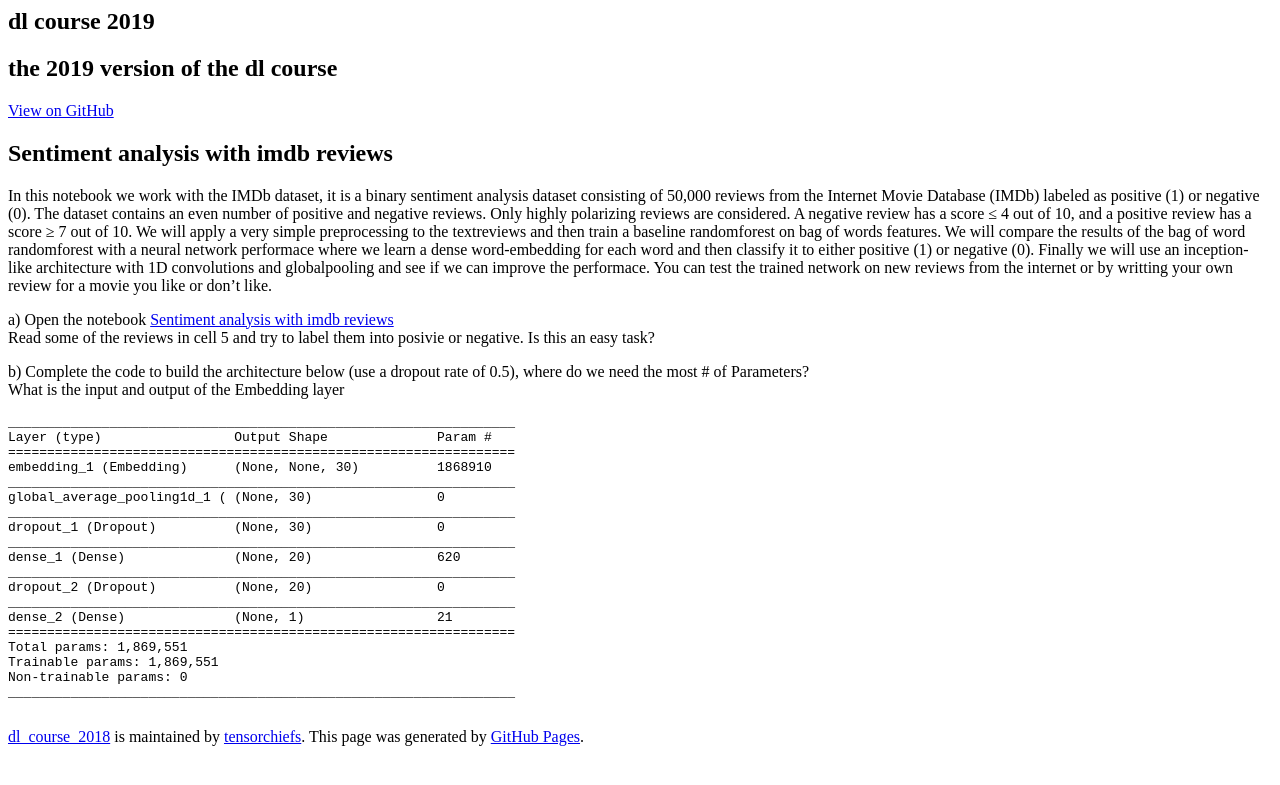
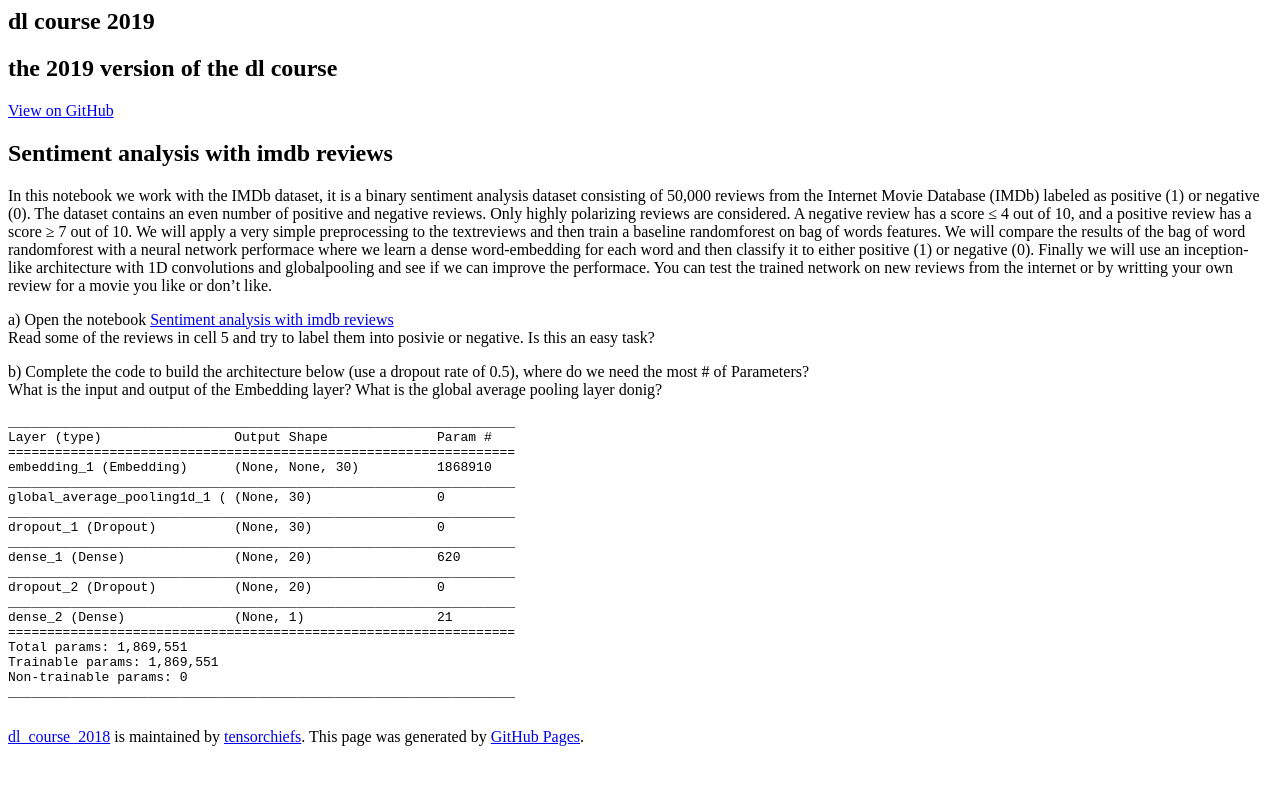
Before and after one commit to tensorchiefs/dl_course_2018, a Jekyll site: the page built from docs/exercises/Sentiment_analysis_with_imdb_reviews.md, in a window 1280 px wide. Shown: the top 785 px of the page. Built offline with Jekyll 4.4.1, drawn with Linux system fonts in a browser that asks for light colours; a script that is not in the unit is left out; the repository's description, which GitHub fills in, is left out.

Commit message:
Update Sentiment_analysis_with_imdb_reviews.md

````diff
--- a/docs/exercises/Sentiment_analysis_with_imdb_reviews.md
+++ b/docs/exercises/Sentiment_analysis_with_imdb_reviews.md
@@ -20,7 +20,7 @@ Read some of the reviews in cell 5 and try to label them into posivie or negativ
 
 
 b) Complete the code to build the architecture below (use a dropout rate of 0.5), where do we need the most # of Parameters?
-What is the input and output of the Embedding layer
+What is the input and output of the Embedding layer? What is the global average pooling layer donig?
 ```
 _________________________________________________________________
 Layer (type)                 Output Shape              Param #
````
